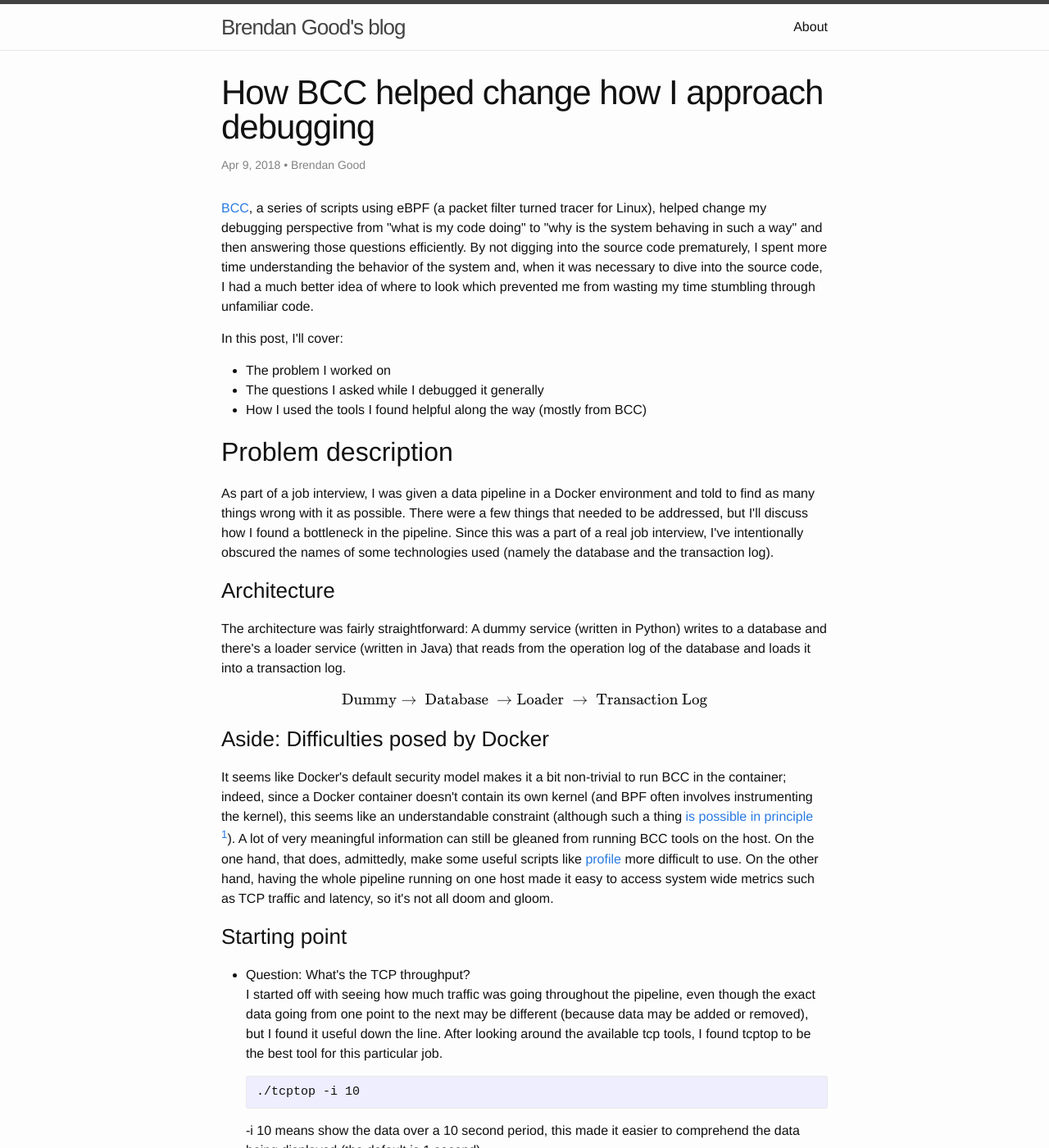
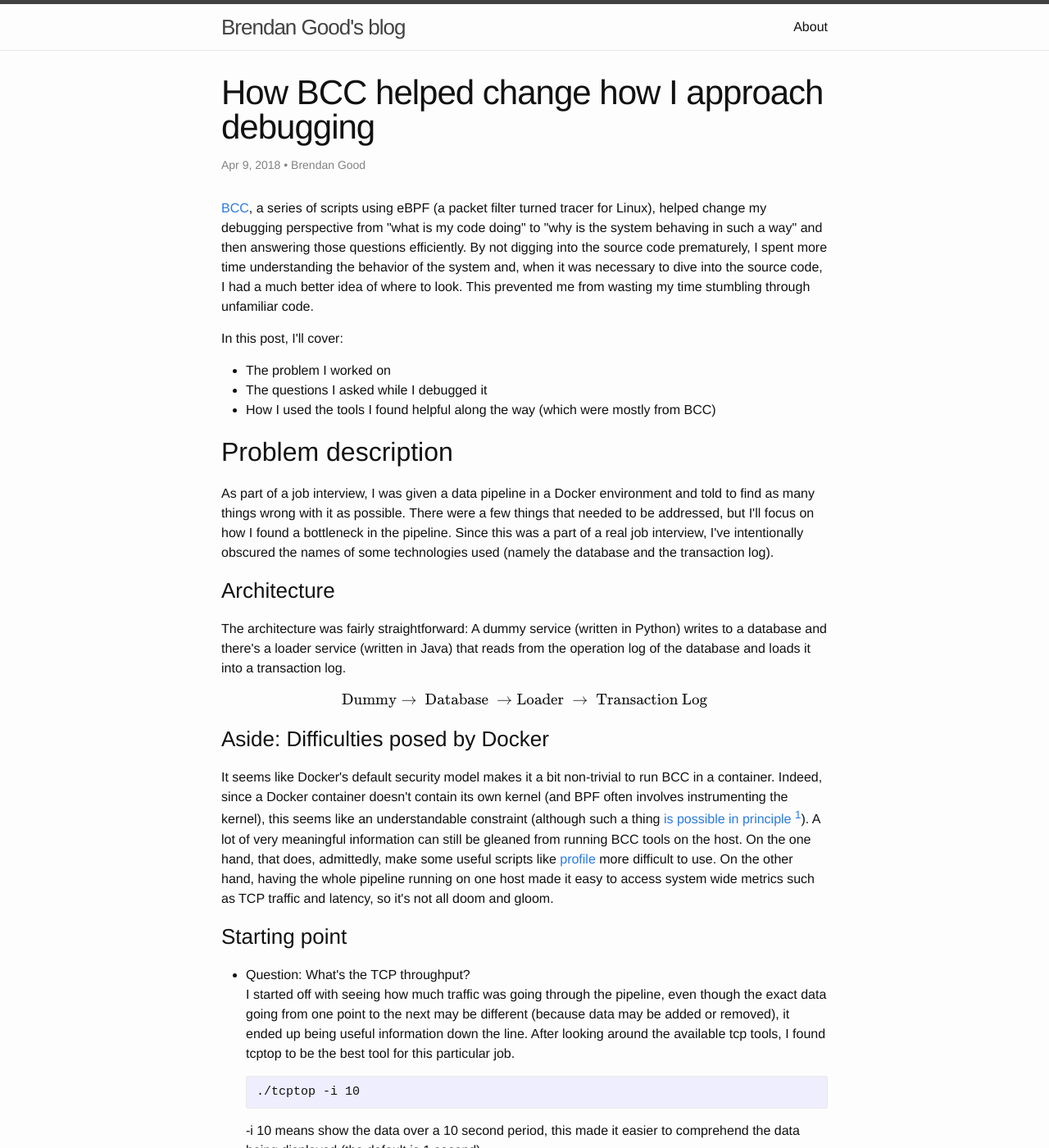
Before and after one commit to b-t-g/b-t-g.github.io, a Jekyll site: the page built from _posts/2018-04-09-bcc.html, in a window 1280 px wide and 1400 px high. Shown: the whole window at 82% size. Built offline with Jekyll 4.4.1, drawn with Linux system fonts in a browser that asks for light colours; formulas are drawn with MathJax 3; some of the changed text lies outside the part shown.

Commit message:
Fix minor wording issues with BCC post

```diff
--- a/_posts/2018-04-09-bcc.html
+++ b/_posts/2018-04-09-bcc.html
@@ -11,11 +11,12 @@ excerpt: My experience of tracking down a performance issue with BCC
 categories:
 - Linux
 - debugging
+latex_header: \usepackage{amscd}
 ---
 <p>
 <a href="https://github.com/iovisor/bcc">BCC</a>, a series of scripts using eBPF (a packet filter turned tracer for Linux), helped change my debugging perspective from "what is my code doing" to "why is the system behaving in such a way"
 and then answering those questions efficiently. By not digging into the source code prematurely, I spent more time understanding the behavior of the system and, when it was necessary to dive
-into the source code, I had a much better idea of where to look which prevented me from wasting my time stumbling through unfamiliar code.
+into the source code, I had a much better idea of where to look. This prevented me from wasting my time stumbling through unfamiliar code.
 </p>
 
 <p>
@@ -23,8 +24,8 @@ In this post, I'll cover:
 </p>
 <ul class="org-ul">
 <li>The problem I worked on</li>
-<li>The questions I asked while I debugged it generally</li>
-<li>How I used the tools I found helpful along the way (mostly from BCC)</li>
+<li>The questions I asked while I debugged it</li>
+<li>How I used the tools I found helpful along the way (which were mostly from BCC)</li>
 </ul>
 
 <div id="outline-container-org07162fe" class="outline-2">
@@ -32,7 +33,7 @@ In this post, I'll cover:
 <div class="outline-text-2" id="text-org07162fe">
 <p>
 As part of a job interview, I was given a data pipeline in a Docker environment and told to find as many things wrong with it as possible. There were a few things that needed to be addressed,
-but I'll discuss how I found a bottleneck in the pipeline. Since this was a part of a real job interview, I've intentionally obscured the names of some technologies used (namely the database
+but I'll focus on how I found a bottleneck in the pipeline. Since this was a part of a real job interview, I've intentionally obscured the names of some technologies used (namely the database
 and the transaction log).
 </p>
 </div>
@@ -58,7 +59,7 @@ and loads it into a transaction log.
 <h3 id="org996a87c">Aside: Difficulties posed by Docker</h3>
 <div class="outline-text-3" id="text-org996a87c">
 <p>
-It seems like Docker's default security model makes it a bit non-trivial to run BCC in the container; indeed, since a Docker container doesn't contain its own
+It seems like Docker's default security model makes it a bit non-trivial to run BCC in a container. Indeed, since a Docker container doesn't contain its own
 kernel (and BPF often involves instrumenting the kernel), this seems like an understandable constraint (although such a thing <a href="http://dtrace.org/blogs/bmc/2012/06/07/dtrace-in-the-zone/">is possible in principle</a> <sup><a id="fnr.1" class="footref" href="#fn.1">1</a></sup>). A lot
 of very meaningful information can still be gleaned from running BCC tools on the host. On the one hand, that does, admittedly, make some useful scripts like <a href="https://github.com/iovisor/bcc/blob/master/tools/profile.py">profile</a> more difficult to use.
 On the other hand, having the whole pipeline running on one host made it easy to access system wide metrics such as TCP traffic and latency, so it's not all doom and gloom.
@@ -74,8 +75,8 @@ On the other hand, having the whole pipeline running on one host made it easy to
 <li><a id="orgac8b1b9"></a>Question: What's the TCP throughput?<br />
 <div class="outline-text-4" id="text-orgac8b1b9">
 <p>
-I started off with seeing how much traffic was going throughout the pipeline, even though the exact data going from one point to the next may be different (because data may be added or removed),
-but I found it useful down the line. After looking around the available tcp tools, I found tcptop to be the best tool for this particular job.
+I started off with seeing how much traffic was going through the pipeline, even though the exact data going from one point to the next may be different (because data may be added or removed),
+it ended up being useful information down the line. After looking around the available tcp tools, I found tcptop to be the best tool for this particular job.
 </p>
 <div class="org-src-container">
 <pre class="src src-bash">./tcptop -i 10
@@ -200,7 +201,7 @@ Once again using strace to see the arguments of select, it was waiting on a few
 </div>
 <p>
 I could see that it was waiting on file descriptors associated with the dummy service. This seemed troubling at first, but being blocked on that file descriptor means that it is
-waiting for data, which would manifest in fewer syncs of the operation log. However, the operation log was syncing regularly, so there were no latency issues with the database.
+waiting for data, which would manifest in fewer operation log syncs. However, the operation log was syncing regularly, so I concluded that there were no latency issues with the database.
 </p>
 
 <p>
@@ -222,7 +223,7 @@ Checking for the highest latency syscalls running this:
 </pre>
 <p>
 most of the latency was coming from epoll_wait, but about a third of a millisecond. Digging around in the source code, I could see that the loader service was polling the database's operation log.
-In light of this, that amount of latency makes sense since that's about the latency one could expect for a request. Indeed, it seemed like most of the workload was from reading,
+In light of this, that amount of latency makes sense since that's seems like a reasonable amount of latency for a request. Indeed, it seemed like most of the workload was from reading,
 receiving, and send/write syscalls. This ultimately led me to strongly consider that this could be a bottleneck.
 </p>
 
```
Also changed, not shown: other parts of _posts/2018-04-09-bcc.html (+9 -10 lines).
